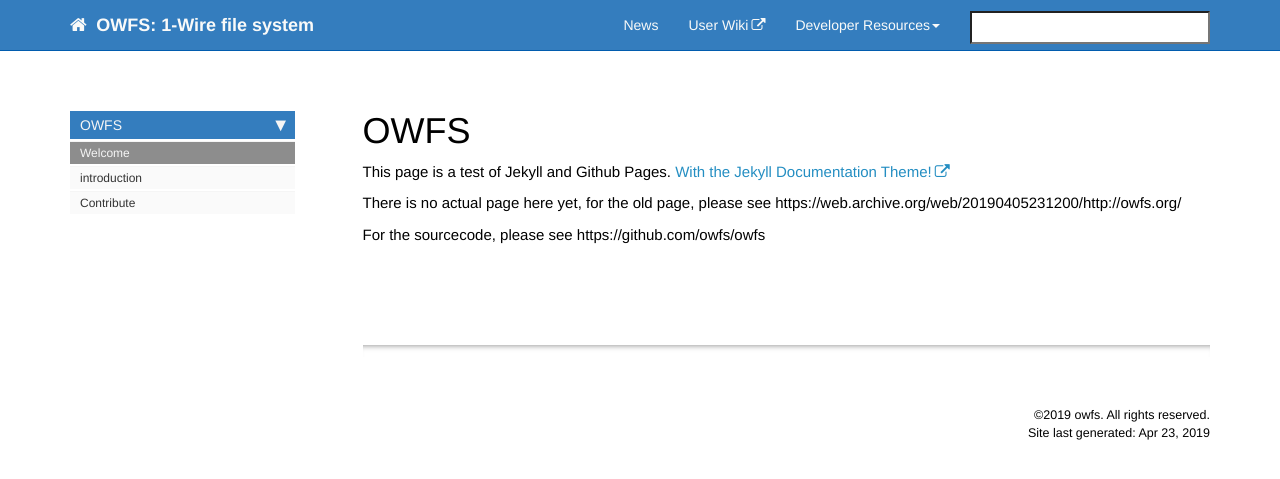
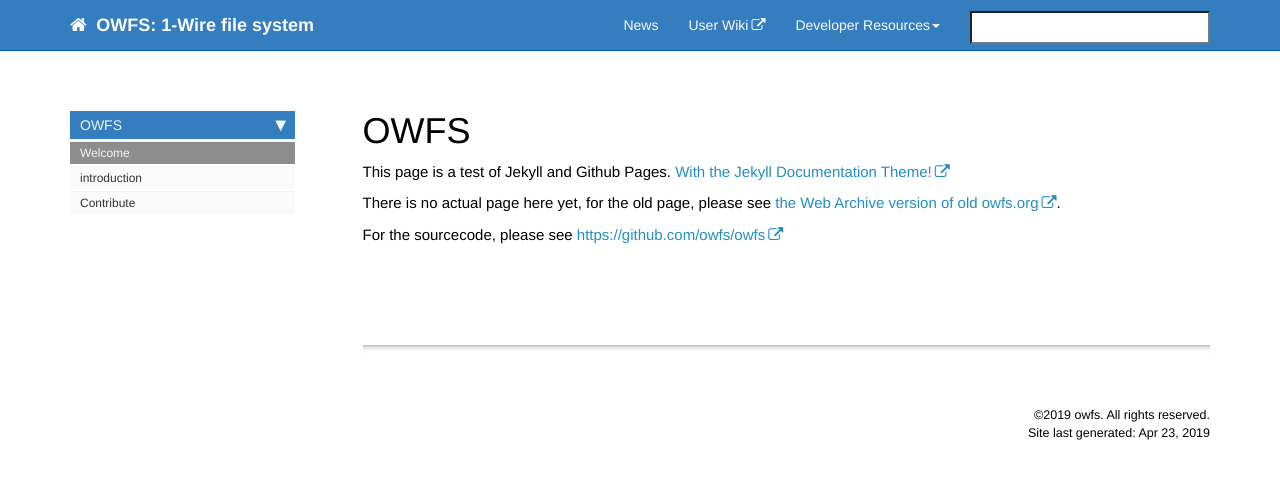
Before and after one commit to owfs/owfs.github.io, a Jekyll site: the page built from pages/index.md, in a window 1280 px wide. Shown: the top 479 px of the page. Built offline with Jekyll 4.4.1, drawn with Linux system fonts in a browser that asks for light colours; nearby versions of some CDN libraries; comment, search, counter and statistics services are not loaded.

Commit message:
Update index.md

```diff
--- a/pages/index.md
+++ b/pages/index.md
@@ -8,6 +8,6 @@
 
 This page is a test of Jekyll and Github Pages. <a target="_blank" href="http://idratherbewriting.com/documentation-theme-jekyll">With the Jekyll Documentation Theme!</a>
 
-There is no actual page here yet, for the old page, please see https://web.archive.org/web/20190405231200/http://owfs.org/
+There is no actual page here yet, for the old page, please see <a href="https://web.archive.org/web/20190405231200/http://owfs.org/">the Web Archive version of old owfs.org</a>.
 
-For the sourcecode, please see https://github.com/owfs/owfs
+For the sourcecode, please see <a href="https://github.com/owfs/owfs">https://github.com/owfs/owfs</a>
```
